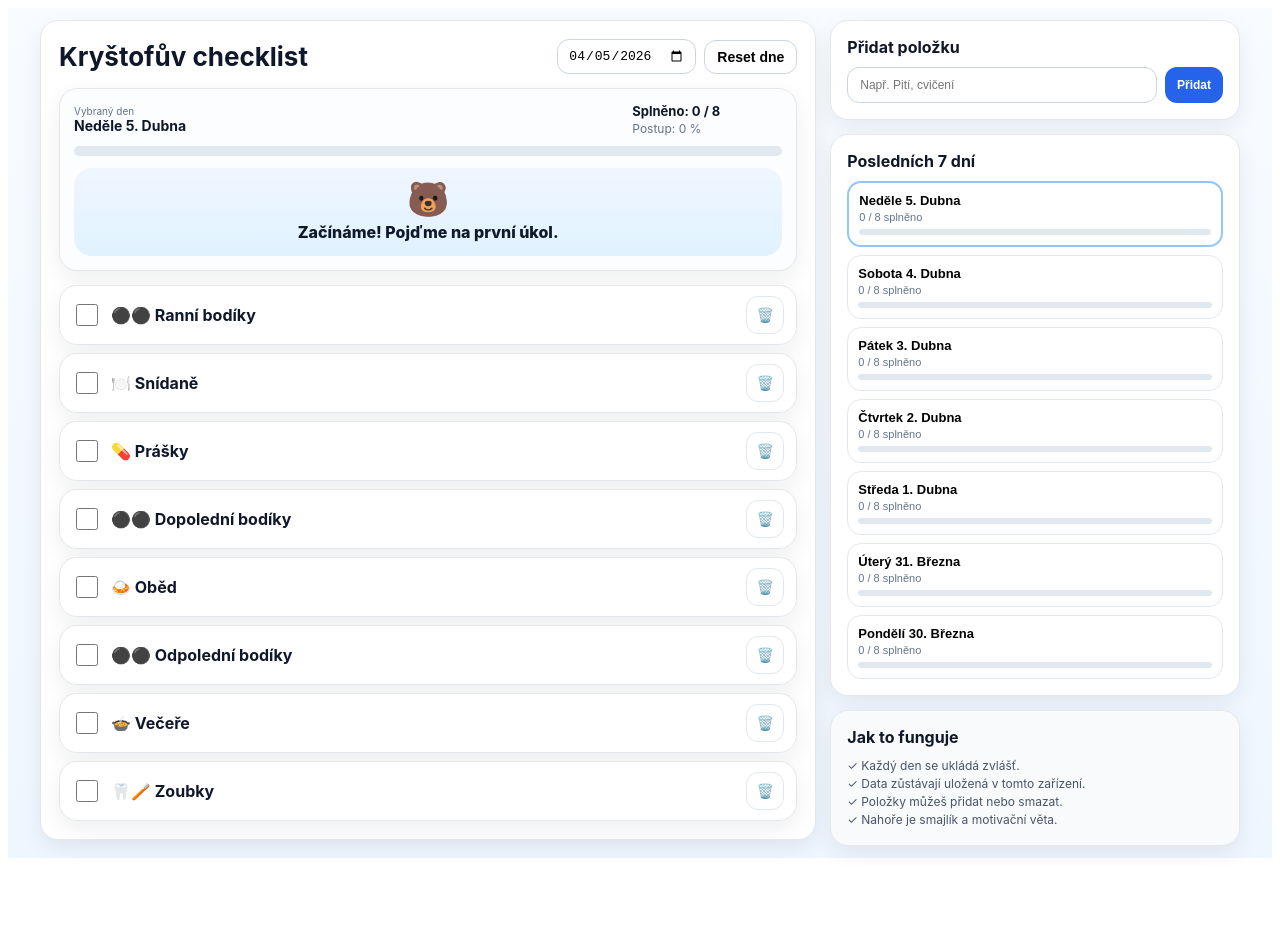
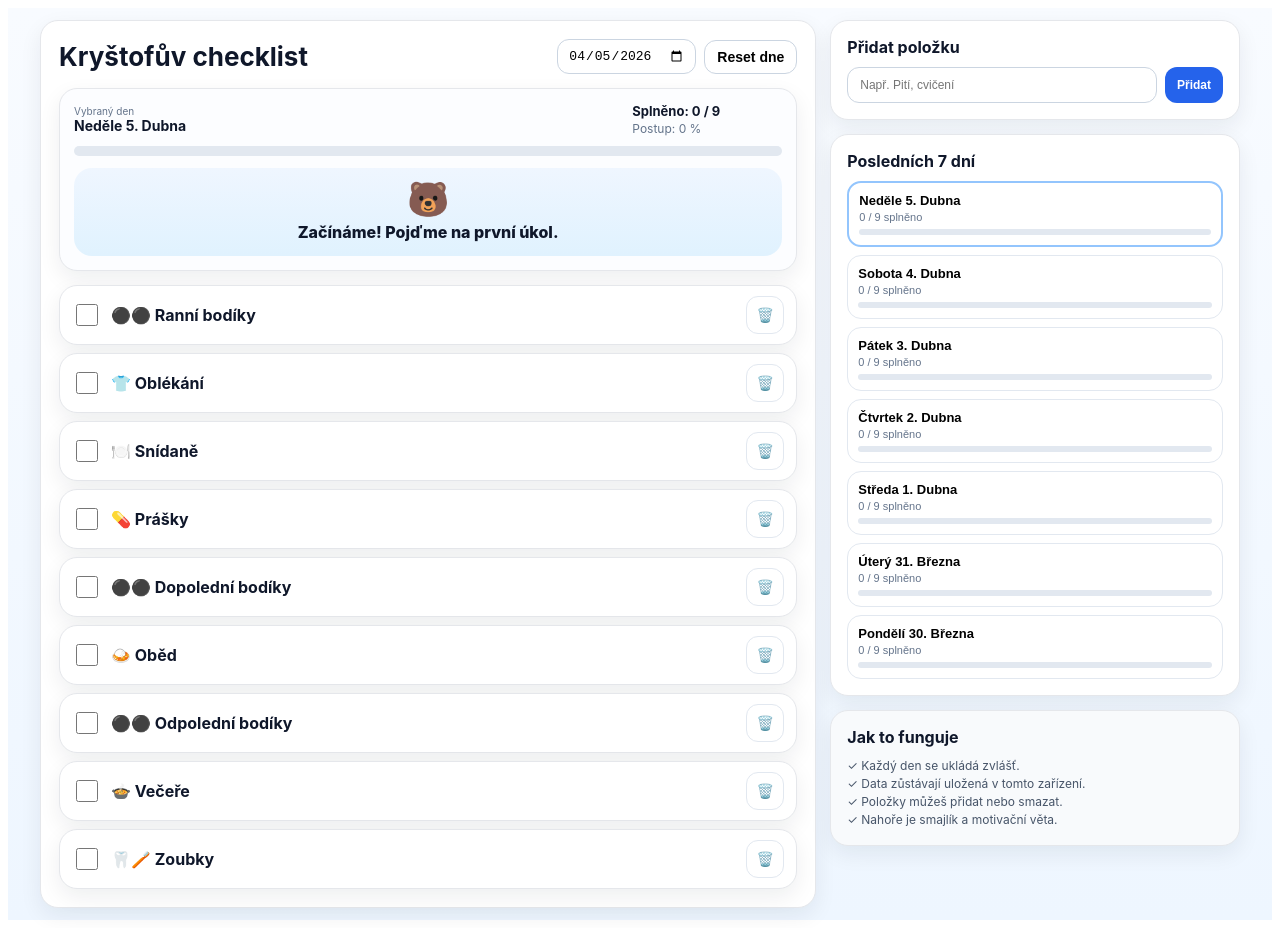
Before and after one commit to josefuchytil-afk/kikos, a Next.js app: page / in a window 1280 px wide. Before the commit the page ends 866 px from the top, so only its background shows below. Built offline with nearby package versions, Linux system fonts and the light colour scheme.

Commit message:
Update page.js

```diff
--- a/app/page.js
+++ b/app/page.js
@@ -4,6 +4,7 @@ import { useEffect, useMemo, useState } from "react";
 
 const DEFAULT_TASKS = [
   "Ranní bodíky",
+  "Oblékání",
   "Snídaně",
   "Prášky",
   "Dopolední bodíky",
@@ -13,7 +14,7 @@ const DEFAULT_TASKS = [
   "Zoubky",
 ];
 
-const STORAGE_KEY = "krystof-checklist-v2";
+const STORAGE_KEY = "krystof-checklist-v4";
 
 function getTodayKey() {
   const d = new Date();
@@ -40,26 +41,29 @@ function moodFor(completed, total) {
   if (completed === total && total > 0) {
     return { emoji: "🤩", text: "Paráda! Všechno splněno!" };
   }
-  if (completed >= 7) {
+  if (completed >= 8) {
     return { emoji: "🎉", text: "Skvělé! Už jsi skoro hotový." };
   }
-  if (completed >= 6) {
+  if (completed >= 7) {
     return { emoji: "🏆", text: "Výborně! Ještě malý kousek." };
   }
-  if (completed >= 5) {
+  if (completed >= 6) {
     return { emoji: "🚀", text: "Letíš jako raketa!" };
   }
-  if (completed >= 4) {
+  if (completed >= 5) {
     return { emoji: "😁", text: "Paráda! Jde ti to moc hezky." };
   }
-  if (completed >= 3) {
+  if (completed >= 4) {
     return { emoji: "😃", text: "Už ti to jde! Jen tak dál." };
   }
-  if (completed >= 2) {
+  if (completed >= 3) {
     return { emoji: "🙂", text: "Dobře! Pokračujeme dál." };
   }
+  if (completed >= 2) {
+    return { emoji: "😊", text: "Super první kroky!" };
+  }
   if (completed >= 1) {
-    return { emoji: "😊", text: "Super první krok!" };
+    return { emoji: "🙂", text: "Super první krok!" };
   }
   return { emoji: "🐻", text: "Začínáme! Pojďme na první úkol." };
 }
@@ -67,6 +71,7 @@ function moodFor(completed, total) {
 function taskLabel(task) {
   const lower = task.toLowerCase();
   if (lower.includes("bodíky")) return `⚫⚫ ${task}`;
+  if (lower.includes("oblékání")) return `👕 ${task}`;
   if (lower.includes("snídaně")) return `🍽️ ${task}`;
   if (lower.includes("prášky")) return `💊 ${task}`;
   if (lower.includes("oběd")) return `🍛 ${task}`;
@@ -93,6 +98,7 @@ export default function Home() {
             : DEFAULT_TASKS;
         const loadedDays =
           parsed.days && typeof parsed.days === "object" ? parsed.days : {};
+
         setTasks(loadedTasks);
         setDays(loadedDays);
       }
@@ -115,40 +121,41 @@ export default function Home() {
   }, [tasks, days, ready]);
 
   useEffect(() => {
+    if (!ready) return;
+
     setDays((prev) => {
-      const next = { ...prev };
-
-      if (!next[selectedDay]) {
-        next[selectedDay] = emptyChecks(tasks);
-      }
-
-      Object.keys(next).forEach((dayKey) => {
-        const current = next[dayKey] || {};
-        next[dayKey] = Object.fromEntries(
-          tasks.map((task) => [task, Boolean(current[task])])
-        );
+      if (prev[selectedDay]) return prev;
+      return {
+        ...prev,
+        [selectedDay]: emptyChecks(tasks),
+      };
     });
-
-      return next;
-    });
-  }, [selectedDay, tasks]);
+  }, [selectedDay, ready, tasks]);
 
   const checks = days[selectedDay] || emptyChecks(tasks);
+
   const completed = useMemo(
     () => tasks.filter((task) => checks[task]).length,
     [tasks, checks]
   );
-  const progress = tasks.length ? Math.round((completed / tasks.length) * 100) : 0;
+
+  const progress = tasks.length
+    ? Math.round((completed / tasks.length) * 100)
+    : 0;
+
   const mood = moodFor(completed, tasks.length);
 
   function toggleTask(task) {
-    setDays((prev) => ({
+    setDays((prev) => {
+      const dayChecks = prev[selectedDay] || emptyChecks(tasks);
+      return {
         ...prev,
         [selectedDay]: {
-        ...(prev[selectedDay] || emptyChecks(tasks)),
-        [task]: !(prev[selectedDay] || emptyChecks(tasks))[task],
+          ...dayChecks,
+          [task]: !dayChecks[task],
         },
-    }));
+      };
+    });
   }
 
   function resetDay() {
@@ -173,14 +180,14 @@ export default function Home() {
 
       if (Object.keys(next).length === 0) {
         next[selectedDay] = { [value]: false };
-      } else {
+      }
+
       Object.keys(next).forEach((dayKey) => {
         next[dayKey] = {
           ...next[dayKey],
-            [value]: Boolean(next[dayKey]?.[value]),
+          [value]: false,
         };
       });
-      }
 
       if (!next[selectedDay]) {
         next[selectedDay] = { [value]: false };
@@ -314,7 +321,9 @@ export default function Home() {
                 }}
               >
                 <div>
-                  <div style={{ color: "#64748b", fontSize: 10 }}>Vybraný den</div>
+                  <div style={{ color: "#64748b", fontSize: 10 }}>
+                    Vybraný den
+                  </div>
                   <div
                     style={{
                       fontWeight: 700,
@@ -348,7 +357,8 @@ export default function Home() {
                   style={{
                     width: `${progress}%`,
                     height: "100%",
-                    background: "linear-gradient(90deg, #38bdf8 0%, #2563eb 100%)",
+                    background:
+                      "linear-gradient(90deg, #38bdf8 0%, #2563eb 100%)",
                     borderRadius: 999,
                     transition: "width 0.25s ease",
                   }}
@@ -358,7 +368,8 @@ export default function Home() {
               <div
                 style={{
                   marginTop: 12,
-                  background: "linear-gradient(180deg, #eff6ff 0%, #e0f2fe 100%)",
+                  background:
+                    "linear-gradient(180deg, #eff6ff 0%, #e0f2fe 100%)",
                   borderRadius: 18,
                   padding: 14,
                   textAlign: "center",
@@ -385,7 +396,9 @@ export default function Home() {
                       alignItems: "center",
                       gap: 10,
                       background: isChecked ? "#ecfdf5" : "white",
-                      border: isChecked ? "2px solid #bbf7d0" : "1px solid #e5e7eb",
+                      border: isChecked
+                        ? "2px solid #bbf7d0"
+                        : "1px solid #e5e7eb",
                     }}
                   >
                     <label
@@ -480,7 +493,9 @@ export default function Home() {
               {recentDays.map((dayKey) => {
                 const dayChecks = days[dayKey] || {};
                 const done = tasks.filter((task) => dayChecks[task]).length;
-                const pct = tasks.length ? Math.round((done / tasks.length) * 100) : 0;
+                const pct = tasks.length
+                  ? Math.round((done / tasks.length) * 100)
+                  : 0;
 
                 return (
                   <button
@@ -507,7 +522,13 @@ export default function Home() {
                     >
                       {formatDate(dayKey)}
                     </div>
-                    <div style={{ fontSize: 11, color: "#64748b", marginTop: 3 }}>
+                    <div
+                      style={{
+                        fontSize: 11,
+                        color: "#64748b",
+                        marginTop: 3,
+                      }}
+                    >
                       {done} / {tasks.length} splněno
                     </div>
                     <div
@@ -523,7 +544,8 @@ export default function Home() {
                         style={{
                           width: `${pct}%`,
                           height: "100%",
-                          background: "linear-gradient(90deg, #38bdf8 0%, #2563eb 100%)",
+                          background:
+                            "linear-gradient(90deg, #38bdf8 0%, #2563eb 100%)",
                         }}
                       />
                     </div>
@@ -533,7 +555,9 @@ export default function Home() {
             </div>
           </section>
 
-          <section style={{ ...cardStyle, padding: 16, background: "#f8fafc" }}>
+          <section
+            style={{ ...cardStyle, padding: 16, background: "#f8fafc" }}
+          >
             <h2 style={{ margin: 0, fontSize: 16 }}>Jak to funguje</h2>
             <div
               style={{
```
Lines whose indentation alone changed are shown as unchanged.
